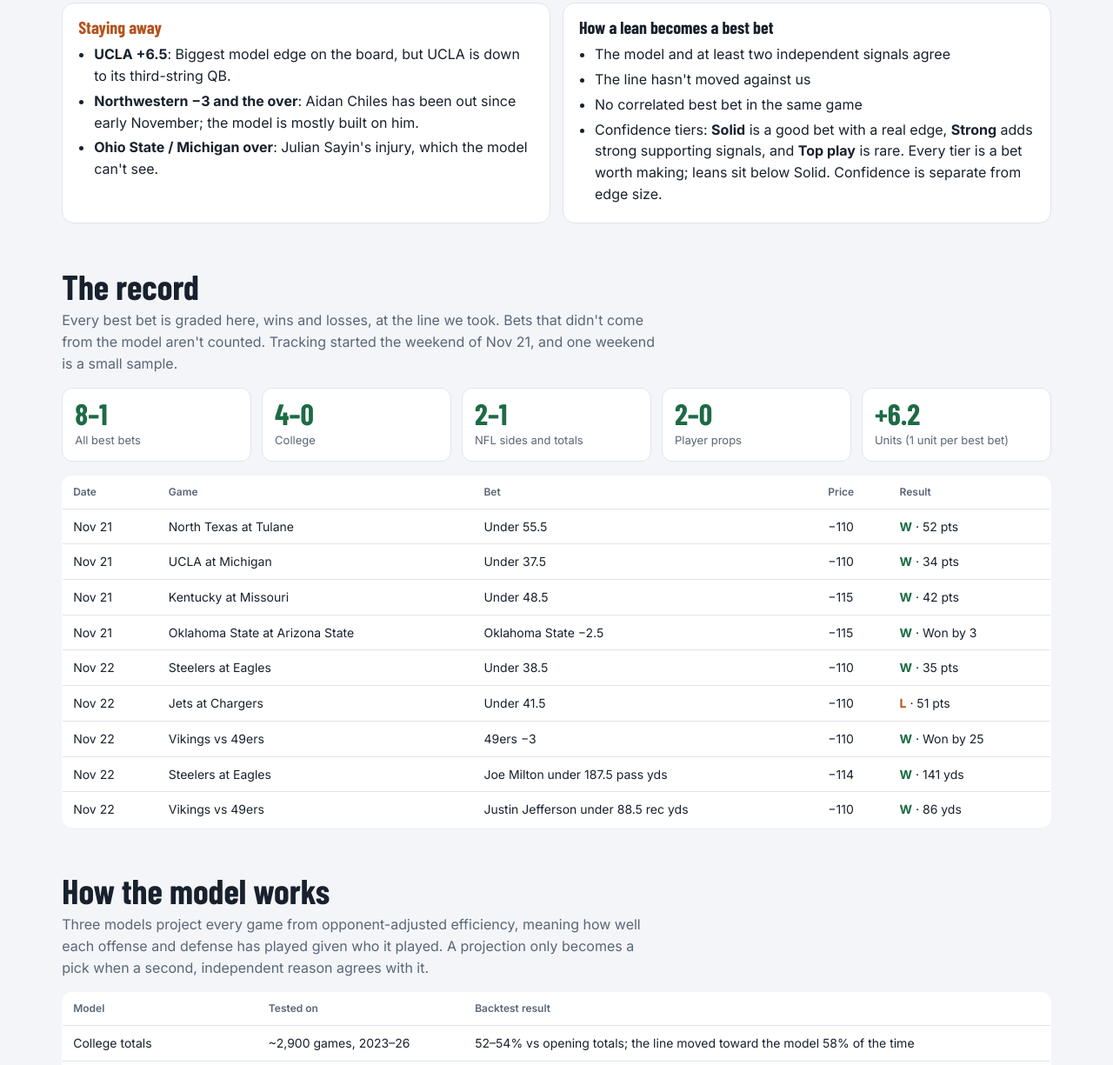
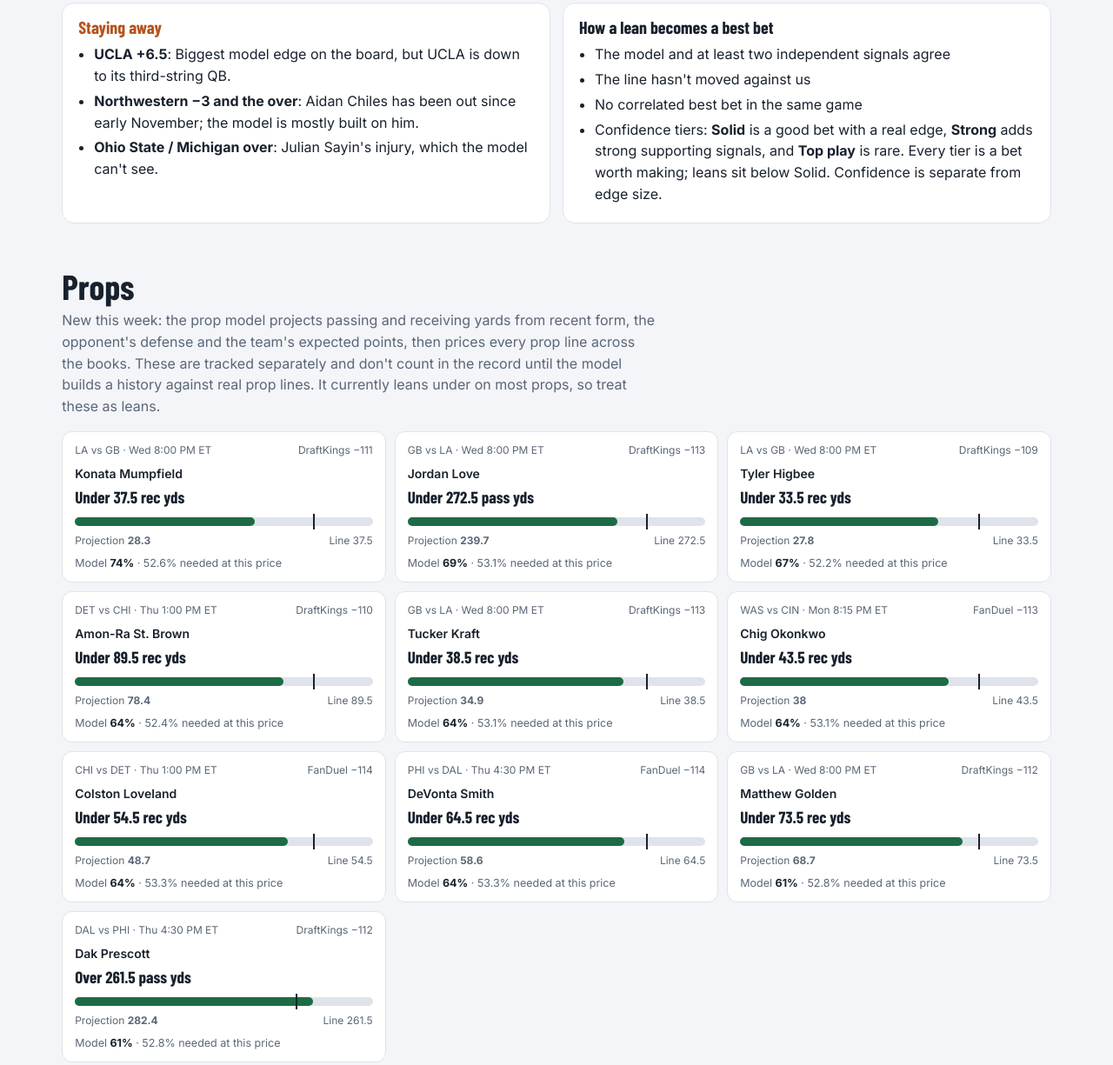
Before and after one commit to jackdlongmore/the-model, a plain HTML site: page index.html in a window 1280 px wide. Shown: the part 1285-2510 px from the top of the page at 87% size. Drawn offline with nearby package versions, Linux system fonts and the light colour scheme; a web font is replaced by a local one.

Commit message:
Add Props section from prop model v1 (#3)
Claude-Session: https://claude.ai/code/session_01CDqRMupq968Zh5c8hJ3igs

Co-authored-by: Claude <noreply@anthropic.com>

```diff
--- a/index.html
+++ b/index.html
@@ -72,6 +72,18 @@ h1{font:800 clamp(38px,6vw,64px)/1.02 "Barlow Condensed",sans-serif;letter-spaci
 .lean .num b{display:block;font:700 18px/1.1 "Barlow Condensed",sans-serif;color:var(--mintd)}
 .lean .c{font-size:13.5px}
 @media(max-width:600px){.lean{grid-template-columns:minmax(0,1fr) auto}.lean .c{grid-column:1/-1}}
+.props{display:grid;grid-template-columns:repeat(auto-fit,minmax(min(100%,300px),1fr));gap:10px}
+.prop{background:var(--panel);border:1px solid var(--line);border-radius:12px;padding:12px 14px;display:grid;gap:6px}
+.prop .hd{display:flex;justify-content:space-between;gap:8px;font-size:12px;color:var(--muted)}
+.prop .pk{font:700 19px/1.15 "Barlow Condensed",sans-serif}
+.prop .nm{font-size:14px;font-weight:600}
+.gauge{position:relative;height:10px;background:var(--line);border-radius:6px;margin:6px 0 2px}
+.gauge i{position:absolute;left:0;top:0;bottom:0;border-radius:6px;background:var(--mintd)}
+.gauge b{position:absolute;top:-4px;bottom:-4px;width:2px;background:var(--ink)}
+.gl{display:flex;justify-content:space-between;font-size:12px;color:var(--muted)}
+.prop .pp{font-size:12.5px;color:var(--muted)}
+.prop .pp strong{color:var(--ink)}
+.note{font-size:13px;color:var(--muted);margin:10px 0 0}
 .box{background:var(--panel);border:1px solid var(--line);border-radius:14px;padding:16px 18px}
 .box h3{font:700 20px/1.1 "Barlow Condensed",sans-serif;margin:0 0 8px}
 .box ul{margin:0;padding-left:18px}
@@ -110,6 +122,7 @@ footer b{color:#fff}
 <nav><div class="wrap">
   <a class="logo" href="#top">The <span>Model</span></a>
   <a class="l" href="#board">This week</a>
+  <a class="l" href="#props">Props</a>
   <a class="l" href="#record">Record</a>
   <a class="l" href="#how">How it works</a>
   <a class="l" href="#archive">Archive</a>
@@ -133,6 +146,13 @@ footer b{color:#fff}
     <div class="box av"><h3>Staying away</h3><ul id="avoid"></ul></div>
     <div class="box"><h3>How a lean becomes a best bet</h3><ul><li>The model and at least two independent signals agree</li><li>The line hasn't moved against us</li><li>No correlated best bet in the same game</li><li>Confidence tiers: <b>Solid</b> is a good bet with a real edge, <b>Strong</b> adds strong supporting signals, and <b>Top play</b> is rare. Every tier is a bet worth making; leans sit below Solid. Confidence is separate from edge size.</li></ul></div>
   </div>
+
+  <section id="props">
+    <h2>Props</h2>
+    <p class="lede">New this week: the prop model projects passing and receiving yards from recent form, the opponent's defense and the team's expected points, then prices every prop line across the books. These are tracked separately and don't count in the record until the model builds a history against real prop lines. It currently leans under on most props, so treat these as leans.</p>
+    <div class="props" id="propList"></div>
+    <p class="note">Showing the 10 strongest of 78 props priced. Rushing props are left out because the model is least reliable there. Check injury reports and role changes before betting any prop.</p>
+  </section>
 
   <section id="record">
     <h2>The record</h2>
@@ -199,11 +219,13 @@ const leans=[
 const radar=[["Kansas +7","MyBookie −110 · model has it even, 27–27"],["Eagles +8.5 at Dallas","Model: Dallas by 5"],["UConn / Wyoming OVER 47.5","Bovada −112 · model total 57"]];
 const avoid=[["UCLA +6.5","Biggest model edge on the board, but UCLA is down to its third-string QB."],["Northwestern −3 and the over","Aidan Chiles has been out since early November; the model is mostly built on him."],["Ohio State / Michigan over","Julian Sayin's injury, which the model can't see."]];
 const log=[["Nov 21","North Texas at Tulane","Under 55.5","−110","W","52 pts"],["Nov 21","UCLA at Michigan","Under 37.5","−110","W","34 pts"],["Nov 21","Kentucky at Missouri","Under 48.5","−115","W","42 pts"],["Nov 21","Oklahoma State at Arizona State","Oklahoma State −2.5","−115","W","Won by 3"],["Nov 22","Steelers at Eagles","Under 38.5","−110","W","35 pts"],["Nov 22","Jets at Chargers","Under 41.5","−110","L","51 pts"],["Nov 22","Vikings vs 49ers","49ers −3","−110","W","Won by 25"],["Nov 22","Steelers at Eagles","Joe Milton under 187.5 pass yds","−114","W","141 yds"],["Nov 22","Vikings vs 49ers","Justin Jefferson under 88.5 rec yds","−110","W","86 yds"]];
+const props=[["Konata Mumpfield", "LA vs GB", "Wed 8:00 PM", "Under 37.5 rec yds", 28.3, 37.5, 74, 52.6, "DraftKings −111"], ["Jordan Love", "GB vs LA", "Wed 8:00 PM", "Under 272.5 pass yds", 239.7, 272.5, 69, 53.1, "DraftKings −113"], ["Tyler Higbee", "LA vs GB", "Wed 8:00 PM", "Under 33.5 rec yds", 27.8, 33.5, 67, 52.2, "DraftKings −109"], ["Amon-Ra St. Brown", "DET vs CHI", "Thu 1:00 PM", "Under 89.5 rec yds", 78.4, 89.5, 64, 52.4, "DraftKings −110"], ["Tucker Kraft", "GB vs LA", "Wed 8:00 PM", "Under 38.5 rec yds", 34.9, 38.5, 64, 53.1, "DraftKings −113"], ["Chig Okonkwo", "WAS vs CIN", "Mon 8:15 PM", "Under 43.5 rec yds", 38.0, 43.5, 64, 53.1, "FanDuel −113"], ["Colston Loveland", "CHI vs DET", "Thu 1:00 PM", "Under 54.5 rec yds", 48.7, 54.5, 64, 53.3, "FanDuel −114"], ["DeVonta Smith", "PHI vs DAL", "Thu 4:30 PM", "Under 64.5 rec yds", 58.6, 64.5, 64, 53.3, "FanDuel −114"], ["Matthew Golden", "GB vs LA", "Wed 8:00 PM", "Under 73.5 rec yds", 68.7, 73.5, 61, 52.8, "DraftKings −112"], ["Dak Prescott", "DAL vs PHI", "Thu 4:30 PM", "Over 261.5 pass yds", 282.4, 261.5, 61, 52.8, "DraftKings −112"]];
 const max=13;
 const card=p=>`<article class="play"><div class="top"><span>${p.ko}</span><span class="u${p.u<1?" h":""}">${p.u<1?"½ UNIT":"1 UNIT"}</span></div><h3 class="bet">${p.bet}</h3><div class="best">Best: ${p.best}</div><div class="sb"><div>${p.a[0]}<b>${p.a[1]}</b></div><div>${p.b[0]}<b>${p.b[1]}</b></div><div class="e">${p.e[0]}<b>${p.e[1]}</b></div></div><div class="ml"><span>Edge vs market</span><span>${p.e[2]} pts</span></div><div class="meter" aria-label="Edge ${p.e[2]} points of ${max}"><i style="width:${Math.round(p.e[2]/max*100)}%"></i></div><div class="conf"><span>Confidence</span><span class="dots" aria-hidden="true">${Array.from({length:5},(_,i)=>`<i class="${i<p.c?"on":""}"></i>`).join("")}</span><b>${["","","","Solid","Strong","Top play"][p.c]}</b></div><div class="wp">${p.wp}</div><p class="why"><b>Why I like it:</b> ${p.why}</p><p class="risk">Risk: ${p.risk}</p></article>`;
 const grp=(lg,t,s)=>`<div class="grp"><h2>${t}</h2><span>${s}</span></div><div class="plays">${plays.filter(p=>p.lg===lg).map(card).join("")}</div>`;
 document.getElementById("board").innerHTML=`<div class="grp"><h2>Best bets · 2 this week</h2><span>1 unit each · lines as of Mon 1:41 PM ET</span></div><div class="plays">${plays.map(card).join("")}</div>`;
 document.getElementById("leans").innerHTML=leans.map(l=>`<div class="lean"><div><b class="t">${l[0]}</b><div class="k">${l[1]}</div></div><div class="num">${l[2]}<b>Edge ${l[3]}</b></div><div class="c">${l[4]}</div></div>`).join("");
+document.getElementById("propList").innerHTML=props.map(r=>{const sc=Math.max(r[4],r[5])*1.25;return `<article class="prop"><div class="hd"><span>${r[1]} · ${r[2]} ET</span><span>${r[8]}</span></div><div class="nm">${r[0]}</div><div class="pk">${r[3]}</div><div class="gauge" aria-label="Projection ${r[4]}, line ${r[5]}"><i style="width:${(r[4]/sc*100).toFixed(1)}%"></i><b style="left:${(r[5]/sc*100).toFixed(1)}%"></b></div><div class="gl"><span>Projection <strong>${r[4]}</strong></span><span>Line ${r[5]}</span></div><div class="pp">Model <strong>${r[6]}%</strong> · ${r[7]}% needed at this price</div></article>`}).join("");
 document.getElementById("avoid").innerHTML=avoid.map(r=>`<li><b>${r[0]}</b>: ${r[1]}</li>`).join("");
 document.getElementById("log").innerHTML=log.map(r=>`<tr><td data-l="Date" class="n">${r[0]}</td><td data-l="Game">${r[1]}</td><td data-l="Bet">${r[2]}</td><td data-l="Price" class="n">${r[3]}</td><td data-l="Result"><span class="r ${r[4]==="W"?"w":"l"}">${r[4]}</span> · ${r[5]}</td></tr>`).join("");
 }
```
Also changed, not shown: 1 other file.
